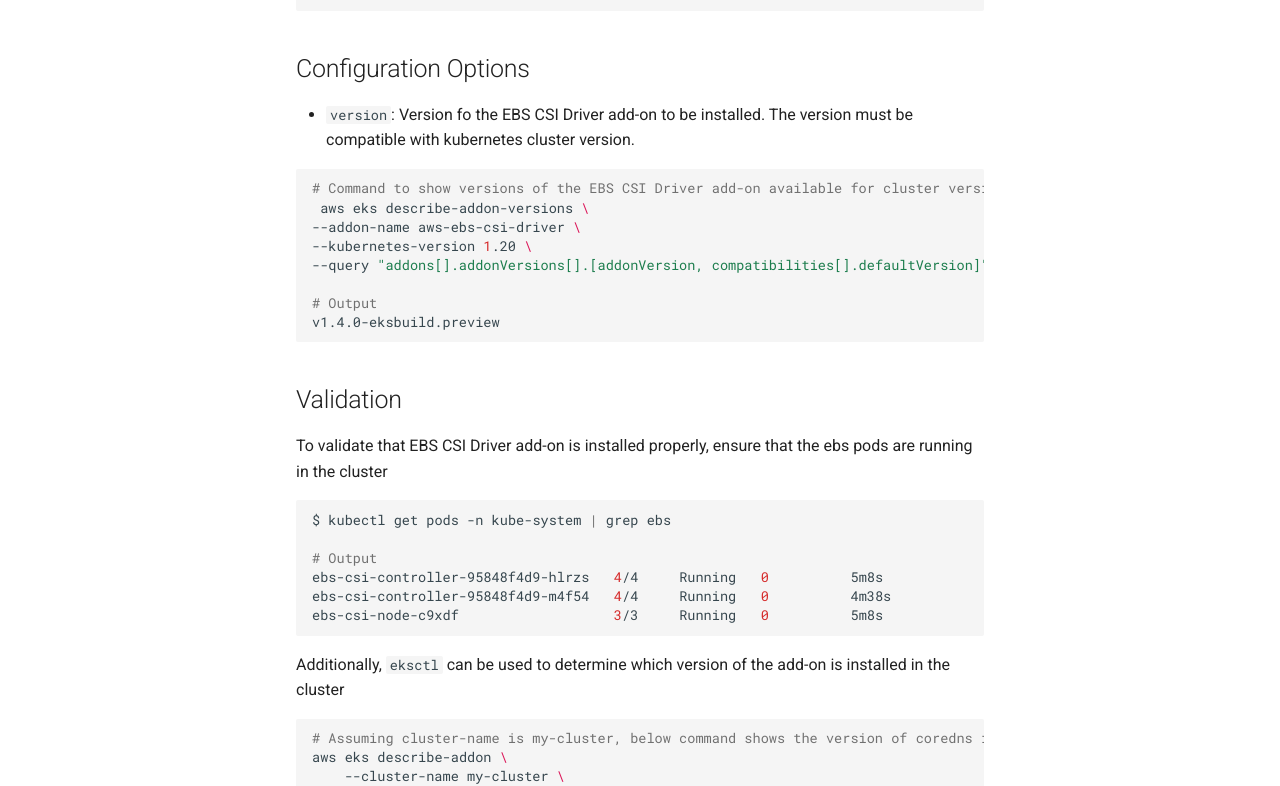
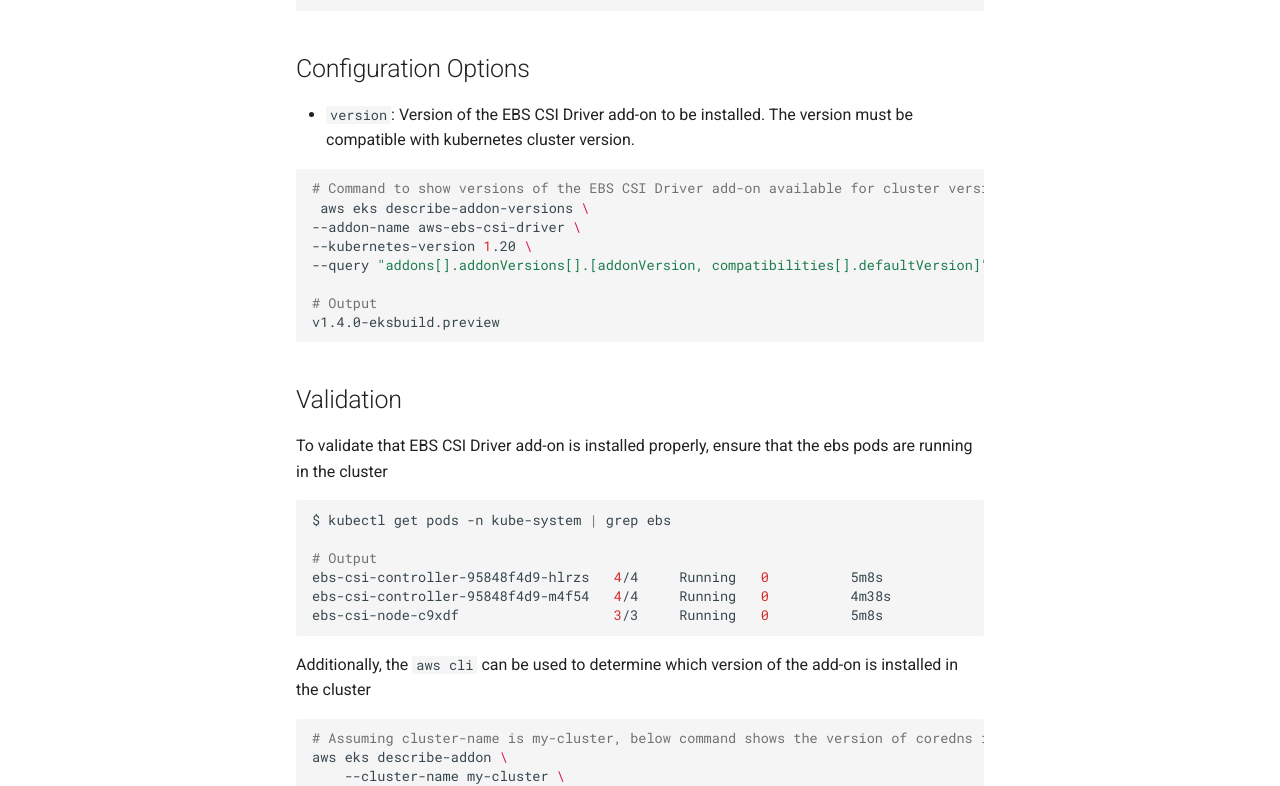
Before and after one commit to aws-quickstart/cdk-eks-blueprints, an MkDocs documentation site: the page built from docs/addons/ebs-csi-driver.md, in a window 1280 px wide and 1400 px high, scrolled down 564 px. Shown: the part 304-1090 px from the top of the window. Built offline with MkDocs 1.6.1 and Material for MkDocs 9.7.7, drawn with Linux system fonts in a browser that asks for light colours; comment, search, counter and statistics services are not loaded.

Commit message:
Minor typos

````diff
--- a/docs/addons/ebs-csi-driver.md
+++ b/docs/addons/ebs-csi-driver.md
@@ -25,7 +25,7 @@
 
 ## Configuration Options
 
-- `version`: Version fo the EBS CSI Driver add-on to be installed. The version must be compatible with kubernetes cluster version.
+- `version`: Version of the EBS CSI Driver add-on to be installed. The version must be compatible with kubernetes cluster version.
 
 ```bash
 # Command to show versions of the EBS CSI Driver add-on available for cluster version is 1.20
@@ -54,7 +54,7 @@
 
 ```
 
-Additionally, `eksctl` can be used to determine which version of the add-on is installed in the cluster
+Additionally, the `aws cli` can be used to determine which version of the add-on is installed in the cluster
 ```bash
 # Assuming cluster-name is my-cluster, below command shows the version of coredns installed. Check if it is same as the version installed via EKS add-on
 aws eks describe-addon \
````
Also changed, not shown: docs/addons/index.md (+1 -1 lines).
